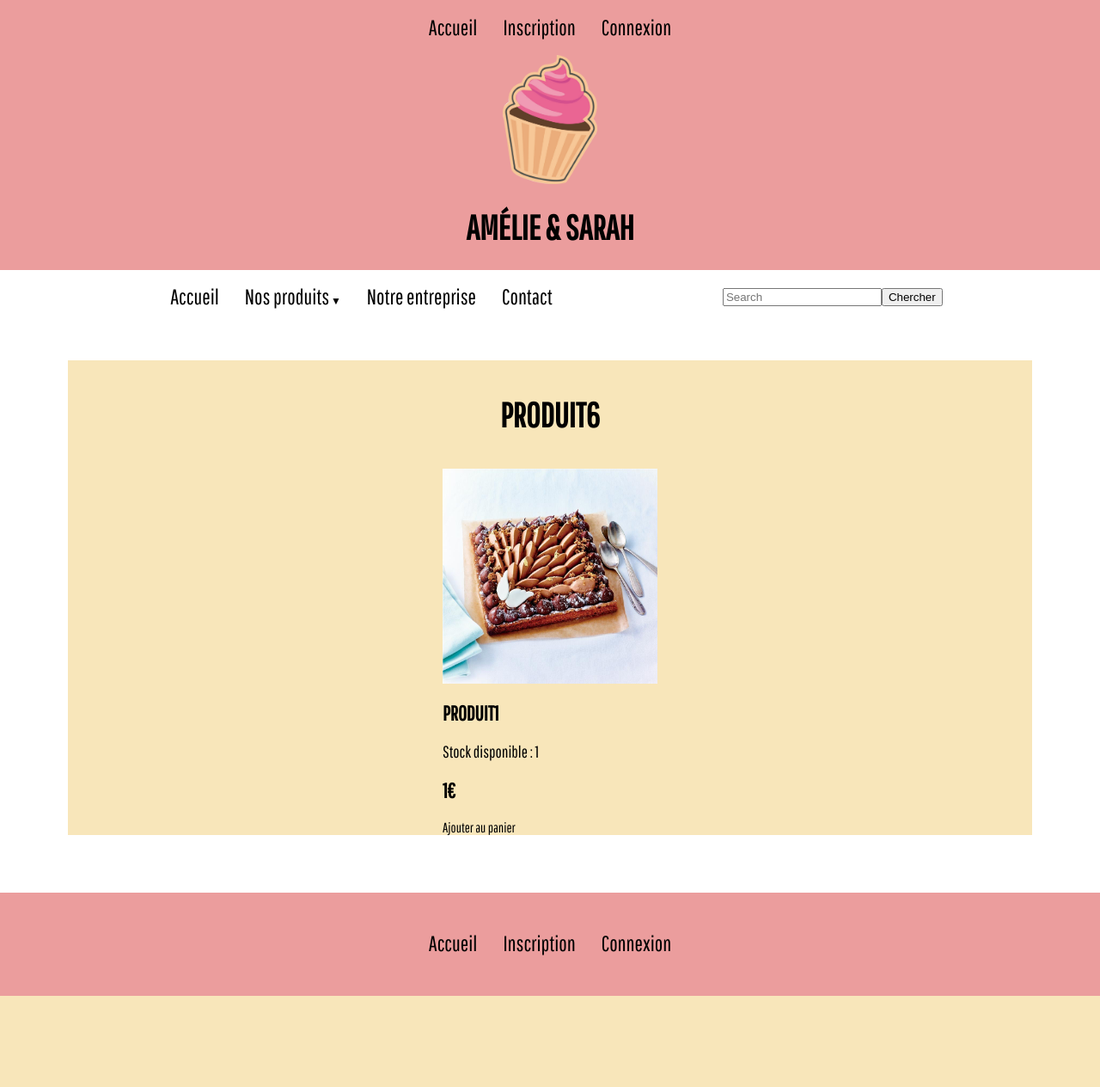
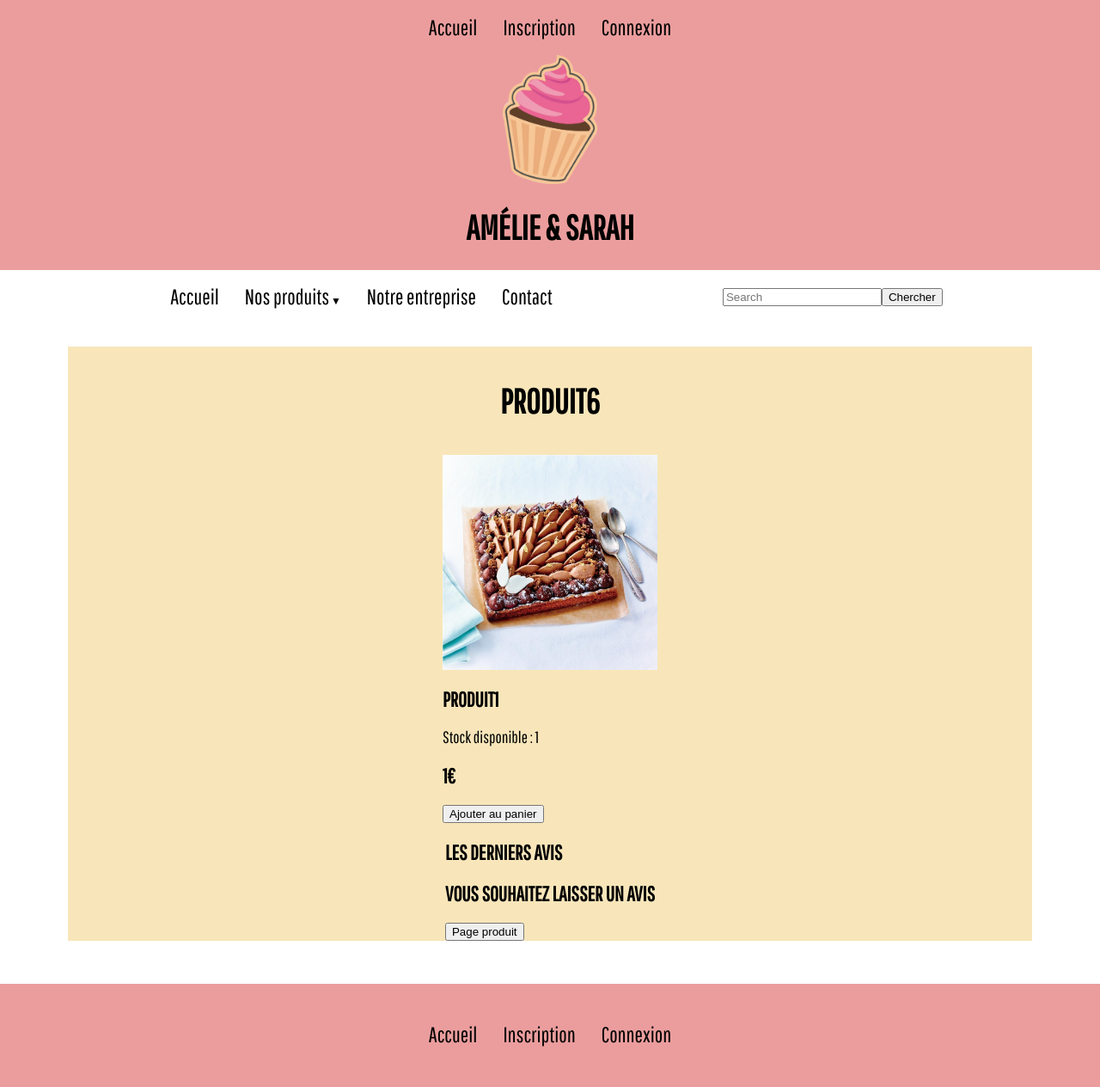
Before and after one commit to amelie-chardon/boutique, a PHP site: page /produit.php?id=13 in a window 1280 px wide. Shown: the whole page at 86% size. Before the commit the page ends 1158 px from the top, so only its background shows below. Run offline with PHP 8.4, Linux system fonts and the light colour scheme; data comes from the database, SQL or seed files in the repository.

Commit message:
assemblage produit.php to laisser-avis.php

```diff
--- a/produit.php
+++ b/produit.php
@@ -34,7 +34,7 @@
 <section class="panneau-jaune">
 
 <?php
-                        if ($_GET['id']==true){
+                        if ($_GET['id']){
 
 
                             $id= $_GET['id'];
@@ -57,7 +57,7 @@
                             <?php
                             if($data['stock']!=0){
                                 ?>
-                                <a href="panier.php?action-ajout&amp;l-<?php echo $data['nom'];?>&amp;q-<?php echo $data['stock'];?>&amp;p-<?php echo $data['prix'];?>"> Ajouter au panier </a>
+                               <button> <a href="panier.php?action-ajout&amp;l-<?php echo $data['nom'];?>&amp;q-<?php echo $data['stock'];?>&amp;p-<?php echo $data['prix'];?>"> Ajouter au panier </a></button>
                             <?php
                             }
                             else{
@@ -71,15 +71,25 @@
 
                         <article class="zone_avis">
                             <div class="avis">
+                            <h2>Les derniers avis</h2>
 
+                            <?php
+
+
+                        }
+                        else
+                        {
+                            echo 'produit pas trouver';
+                        }
+                            ?>
+
+                            <h2>Vous souhaitez laisser un avis</h2>
+                            <?php
+                            $id = $_GET['id']
+                            ?>
+                            <button><a href="laisser-avis?id=<?php echo $id; ?>">Page produit</a></button>
                             </div>
-                            <?php
-                        }
-                        //test
-                        else{
-                            echo "niet";
-                        }
-                         ?>
+
                             <div class="zone_creation_avis">
 
                             </div>
```
